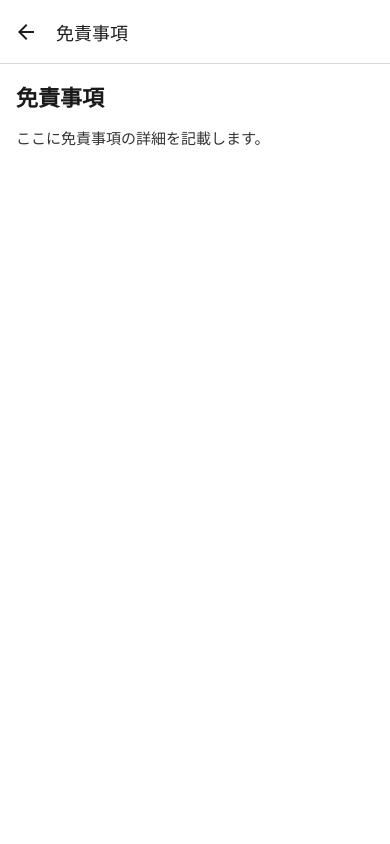
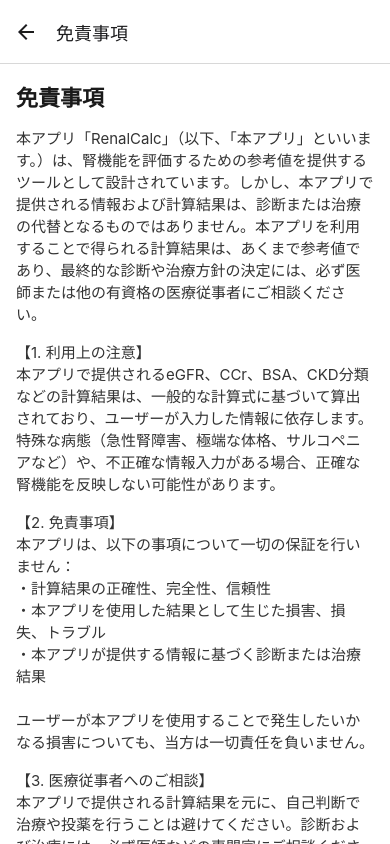
Before and after one commit to yutabee/RenalCalc, a React Native app: screen /Disclaimer in a window 390 px wide. Built offline with nearby package versions, Linux system fonts and the light colour scheme.

Commit message:
Update DisclaimerScreen with comprehensive disclaimers and usage notes

```diff
--- a/src/screens/DisclaimerScreen.tsx
+++ b/src/screens/DisclaimerScreen.tsx
@@ -1,14 +1,50 @@
+// src/screens/DisclaimerScreen.tsx
+
 import React from 'react';
-import {View, Text} from 'react-native';
+import {Text, ScrollView} from 'react-native';
 import {styles} from '../styles';
 
 const DisclaimerScreen: React.FC = () => (
-  <View style={styles.privacyContainer}>
+  <ScrollView style={styles.privacyContainer}>
     <Text style={styles.privacyTitle}>免責事項</Text>
+
     <Text style={styles.privacyParagraph}>
-      ここに免責事項の詳細を記載します。
+      本アプリ「RenalCalc」（以下、「本アプリ」といいます。）は、腎機能を評価するための参考値を提供するツールとして設計されています。しかし、本アプリで提供される情報および計算結果は、診断または治療の代替となるものではありません。本アプリを利用することで得られる計算結果は、あくまで参考値であり、最終的な診断や治療方針の決定には、必ず医師または他の有資格の医療従事者にご相談ください。
     </Text>
-  </View>
+
+    <Text style={styles.privacyParagraph}>
+      【1. 利用上の注意】{'\n'}
+      本アプリで提供されるeGFR、CCr、BSA、CKD分類などの計算結果は、一般的な計算式に基づいて算出されており、ユーザーが入力した情報に依存します。特殊な病態（急性腎障害、極端な体格、サルコペニアなど）や、不正確な情報入力がある場合、正確な腎機能を反映しない可能性があります。
+    </Text>
+
+    <Text style={styles.privacyParagraph}>
+      【2. 免責事項】{'\n'}
+      本アプリは、以下の事項について一切の保証を行いません：{'\n'}
+      ・計算結果の正確性、完全性、信頼性{'\n'}
+      ・本アプリを使用した結果として生じた損害、損失、トラブル{'\n'}
+      ・本アプリが提供する情報に基づく診断または治療結果{'\n\n'}
+      ユーザーが本アプリを使用することで発生したいかなる損害についても、当方は一切責任を負いません。
+    </Text>
+
+    <Text style={styles.privacyParagraph}>
+      【3. 医療従事者へのご相談】{'\n'}
+      本アプリで提供される計算結果を元に、自己判断で治療や投薬を行うことは避けてください。診断および治療には、必ず医師などの専門家にご相談ください。ユーザーの個別の医療状況に応じた専門的な助言が必要です。
+    </Text>
+
+    <Text style={styles.privacyParagraph}>
+      【4. 改訂】{'\n'}
+      本アプリは機能改善や法令の変更などに伴い、事前通知なく免責事項を更新する場合があります。最新の免責事項は本アプリ内で随時確認できます。
+    </Text>
+
+    <Text style={styles.privacyParagraph}>
+      【5. お問い合わせ先】{'\n'}
+      本アプリに関するご質問やご意見は、以下のメールアドレスまでお問い合わせください：
+      {'\n\n'}
+      yutabeee@gmail.com
+    </Text>
+
+    <Text style={styles.privacyParagraph}>（最終更新日：2024年12月15日）</Text>
+  </ScrollView>
 );
 
 export default DisclaimerScreen;
```
